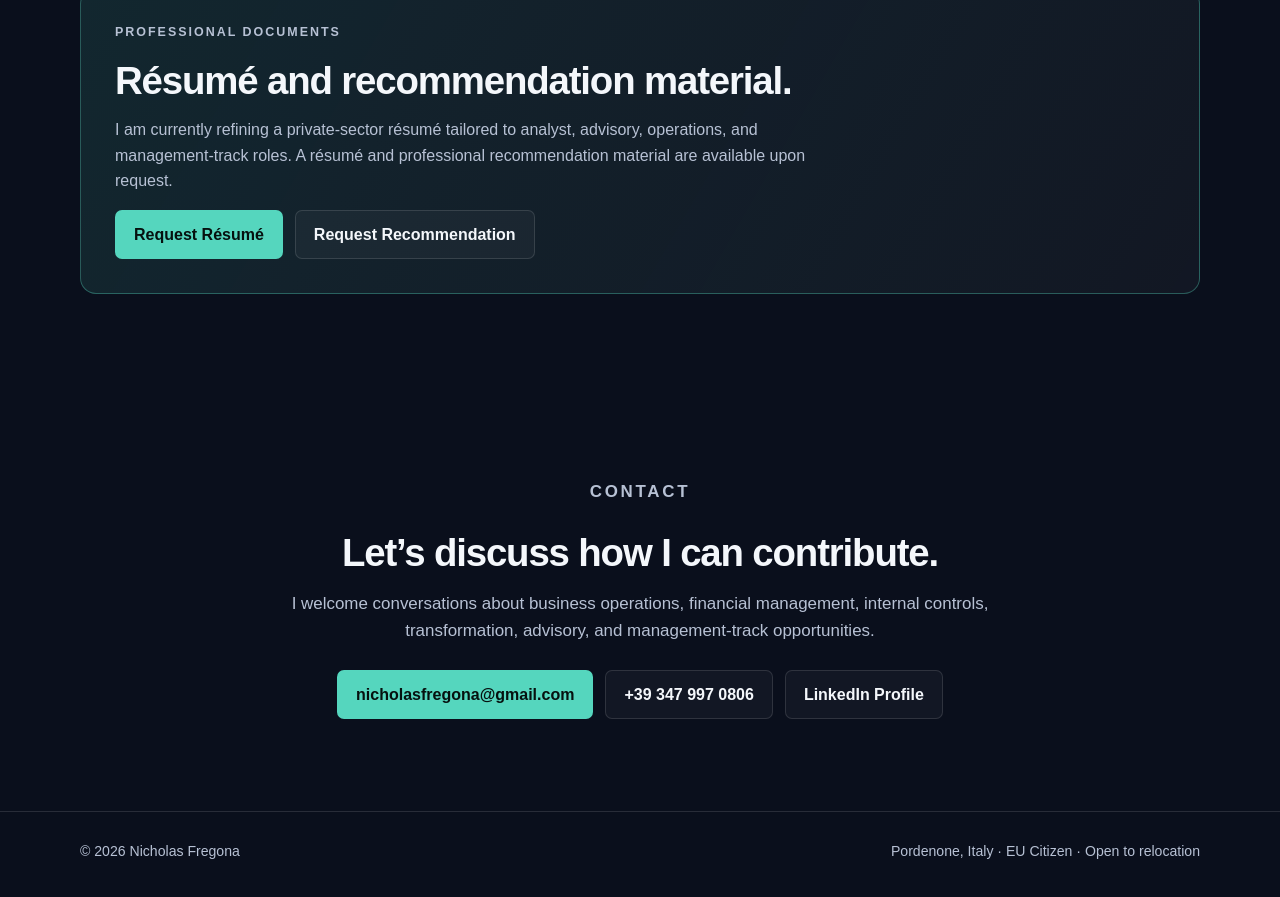
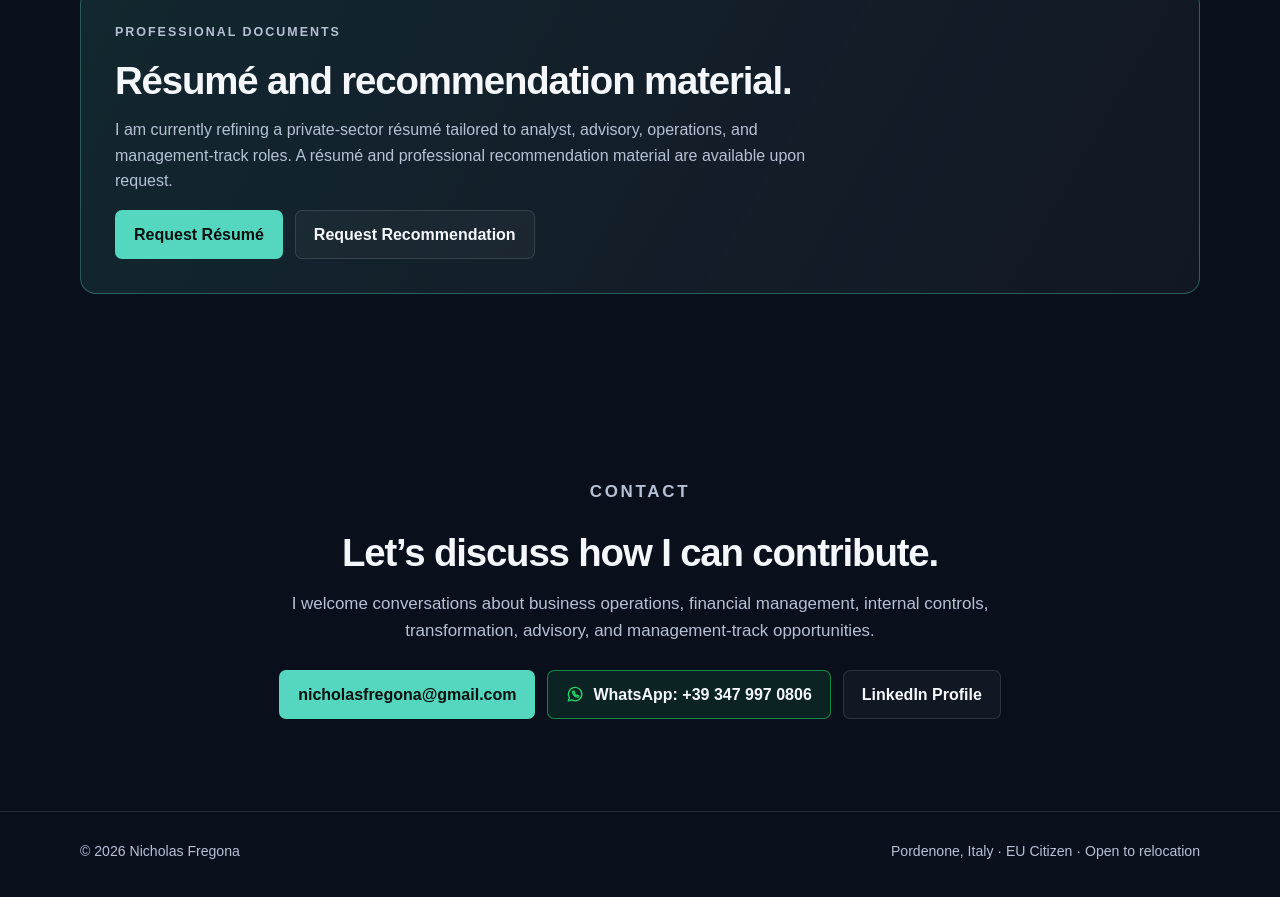
Before and after one commit to nicholasfregona/nicholasfregona.github.io, a plain HTML site: page index.html in a window 1280 px wide. Shown: the part 3356-4253 px from the top of the page. Drawn offline with Linux system fonts and the light colour scheme.

Commit message:
Add WhatsApp contact button and privacy settings
Added WhatsApp contact button and updated styles.

```diff
--- a/index.html
+++ b/index.html
@@ -3,8 +3,8 @@
 <head>
   <meta charset="UTF-8">
   <meta name="viewport" content="width=device-width, initial-scale=1.0">
+
   <meta name="description" content="Nicholas Fregona — Finance, Operations and Business Improvement Professional.">
-
   <meta name="robots" content="noindex, nofollow, noarchive">
 
   <title>Nicholas Fregona | Finance, Operations & Business Improvement</title>
@@ -194,6 +194,28 @@
       background: rgba(85, 214, 190, 0.08);
     }
 
+    .button-whatsapp {
+      gap: 8px;
+      border-color: rgba(37, 211, 102, 0.55);
+      background: rgba(37, 211, 102, 0.10);
+    }
+
+    .button-whatsapp:hover {
+      border-color: #25d366;
+      background: rgba(37, 211, 102, 0.18);
+    }
+
+    .whatsapp-icon {
+      width: 19px;
+      height: 19px;
+      fill: none;
+      stroke: #25d366;
+      stroke-width: 1.8;
+      stroke-linecap: round;
+      stroke-linejoin: round;
+      flex-shrink: 0;
+    }
+
     .profile-card {
       padding: 30px;
       border: 1px solid var(--line);
@@ -264,15 +286,6 @@
     .card p {
       margin-bottom: 0;
       color: var(--muted);
-    }
-
-    .number {
-      display: block;
-      margin-bottom: 4px;
-      color: var(--accent);
-      font-size: 2rem;
-      font-weight: 700;
-      line-height: 1;
     }
 
     .metrics {
@@ -464,8 +477,10 @@
   </header>
 
   <main id="top">
+
     <section class="hero container" id="about">
       <div class="hero-grid">
+
         <div>
           <p class="eyebrow">Finance · Operations · Business Improvement</p>
 
@@ -526,11 +541,13 @@
             </li>
           </ul>
         </aside>
+
       </div>
     </section>
 
     <section class="container">
       <p class="eyebrow">How I Add Value</p>
+
       <h2>Finance supports the mission. It should not become the entire job.</h2>
 
       <p class="section-intro">
@@ -566,7 +583,7 @@
         </article>
       </div>
 
-      <div class="metrics" aria-label="Selected experience scope">
+      <div class="metrics">
         <div class="metric">
           <strong>13</strong>
           <span>Operational activities supported through financial oversight and control reviews</span>
@@ -586,15 +603,18 @@
 
     <section class="container" id="experience">
       <p class="eyebrow">Experience</p>
+
       <h2>A background across finance, operations, controls, and technology.</h2>
 
       <div class="experience">
+
         <article class="experience-item">
           <div class="experience-date">2022 — Present</div>
 
           <div class="experience-content">
             <h3>Finance, Operations & Internal Controls</h3>
             <p>U.S. Air Force · Italy</p>
+
             <ul>
               <li>Support leaders, managers, and operational stakeholders through financial oversight, management analysis, and internal-control reviews.</li>
               <li>Assess financial processes and cash operations; identify control gaps and recommend practical improvements.</li>
@@ -610,6 +630,7 @@
           <div class="experience-content">
             <h3>Resource Management, Budgeting & Operations Analysis</h3>
             <p>U.S. Air Force · Italy</p>
+
             <ul>
               <li>Collected, analyzed, and reported operational and financial data supporting daily activities and resource decisions.</li>
               <li>Identified trends, variances, deficiencies, and improvement opportunities involving costs, resources, equipment, and schedules.</li>
@@ -624,17 +645,20 @@
           <div class="experience-content">
             <h3>Private-Sector Accounting, Budgeting & IT Support</h3>
             <p>Italy</p>
+
             <ul>
               <li>Supported bookkeeping, accounts payable and receivable, payroll, reconciliations, general-ledger entries, and financial reporting.</li>
               <li>Provided customer-facing IT support, including hardware, software, networking, diagnostics, maintenance, and systems troubleshooting.</li>
             </ul>
           </div>
         </article>
+
       </div>
     </section>
 
     <section class="container" id="opportunities">
       <p class="eyebrow">Target Opportunities</p>
+
       <h2>Interested in roles where finance, operations, and people come together.</h2>
 
       <p class="section-intro">
@@ -660,6 +684,7 @@
     <section class="container" id="documents">
       <div class="documents">
         <p class="eyebrow">Professional Documents</p>
+
         <h2>Résumé and recommendation material.</h2>
 
         <p>
@@ -684,6 +709,7 @@
 
     <section class="container contact" id="contact">
       <p class="eyebrow">Contact</p>
+
       <h2>Let’s discuss how I can contribute.</h2>
 
       <p>
@@ -692,14 +718,24 @@
       </p>
 
       <div class="button-group" style="justify-content: center;">
+
         <a class="button button-primary"
            href="mailto:nicholasfregona@gmail.com">
           nicholasfregona@gmail.com
         </a>
 
-        <a class="button button-secondary"
-           href="tel:+393479970806">
-          +39 347 997 0806
+        <a class="button button-whatsapp"
+           href="https://wa.me/393479970806"
+           target="_blank"
+           rel="noopener noreferrer"
+           aria-label="Message Nicholas Fregona on WhatsApp">
+
+          <svg class="whatsapp-icon" viewBox="0 0 24 24" aria-hidden="true">
+            <path d="M20 11.5A8.5 8.5 0 0 1 7.4 18.9L3 20l1.2-4.1A8.5 8.5 0 1 1 20 11.5Z"></path>
+            <path d="M9.1 8.4c.2-.4.4-.4.6-.4h.5c.2 0 .4.1.5.4l.6 1.5c.1.2.1.4 0 .6l-.4.5c-.1.2-.1.3 0 .5.4.7 1 1.3 1.7 1.7.2.1.3.1.5 0l.5-.4c.2-.1.4-.1.6 0l1.5.6c.3.1.4.3.4.5v.5c0 .2-.1.4-.4.6-.5.3-1.2.4-1.8.3-1.1-.2-2.4-1-3.5-2.1-1.1-1.1-1.9-2.4-2.1-3.5-.1-.6 0-1.3.3-1.8Z"></path>
+          </svg>
+
+          <span>WhatsApp: +39 347 997 0806</span>
         </a>
 
         <a class="button button-secondary"
@@ -708,8 +744,10 @@
            rel="noopener noreferrer">
           LinkedIn Profile
         </a>
+
       </div>
     </section>
+
   </main>
 
   <footer>
@@ -718,5 +756,6 @@
       <span>Pordenone, Italy · EU Citizen · Open to relocation</span>
     </div>
   </footer>
+
 </body>
 </html>
```
